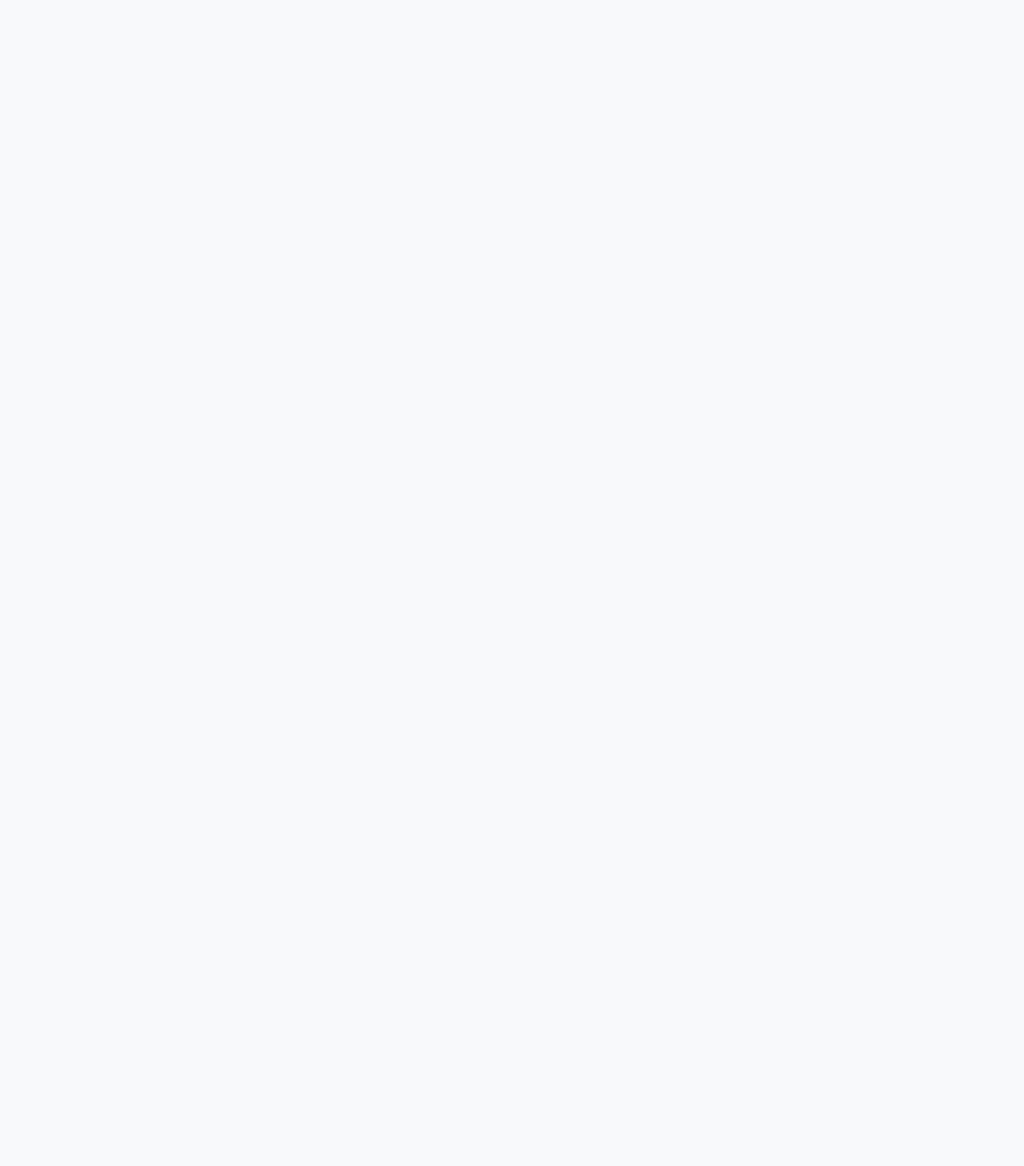
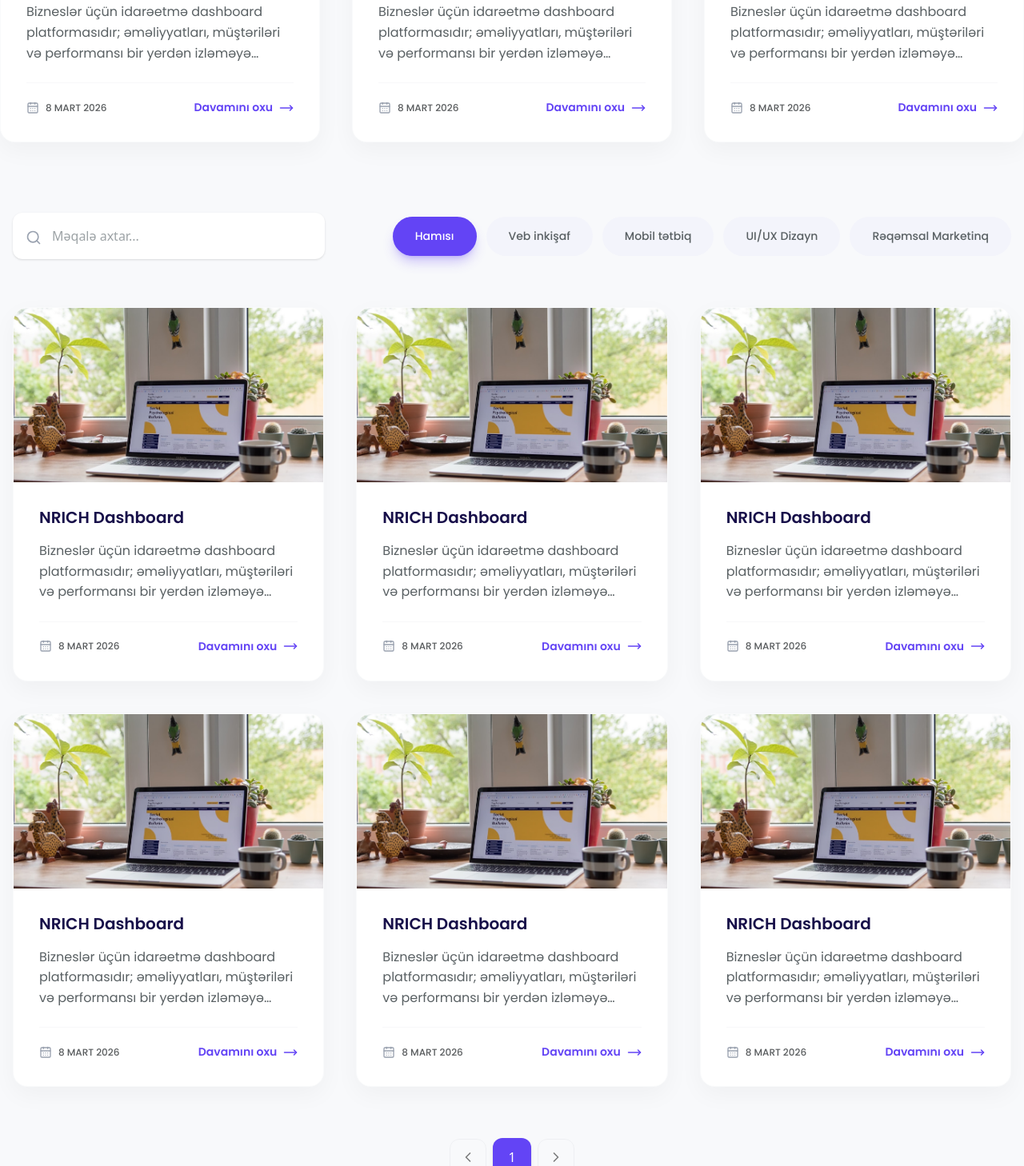
Before and after one commit to NigarHasanzda/BurnCode-New, a Next.js app: page /blog in a window 1280 px wide. Shown: the part 940-2398 px from the top of the page at 80% size. Before the commit the page ends 800 px from the top, so only its background shows below. Built offline with nearby package versions, Linux system fonts and the light colour scheme.

Commit message:
Blog page

```diff
--- /dev/null
+++ b/src/app/blog/Blog.tsx
@@ -0,0 +1,191 @@
+"use client"
+import BlogCard from '@/components/Cards/BlogCard';
+import HeroComponent from '@/components/HeroComponents/HeroComponents';
+import { Poppins } from 'next/font/google';
+import React, { useState } from 'react'
+import { Search, ChevronLeft, ChevronRight } from 'lucide-react'; // İkonlar əlavə edildi
+
+const poppins = Poppins({
+    subsets: ['latin'],
+    weight: ['400', '500', '600'],
+    display: 'swap',
+});
+
+const blogData = [
+    {
+        image: "/blog1.jpg",
+        title: "NRICH Dashboard",
+        category: "Veb inkişaf",
+        technologies: ["Next.js", "Node.js"],
+        description: "Bizneslər üçün idarəetmə dashboard platformasıdır; əməliyyatları, müştəriləri və performansı bir yerdən izləməyə imkan verir.",
+        date: "8 MART 2026",
+        path: "/blog/nrich-dashboard"
+    },
+    {
+        image: "/blog1.jpg",
+        title: "NRICH Dashboard",
+        category: "Veb inkişaf",
+        technologies: ["Next.js", "Node.js"],
+        description: "Bizneslər üçün idarəetmə dashboard platformasıdır; əməliyyatları, müştəriləri və performansı bir yerdən izləməyə imkan verir.",
+        date: "8 MART 2026",
+        path: "/blog/nrich-dashboard"
+    },
+    {
+        image: "/blog1.jpg",
+        title: "NRICH Dashboard",
+        category: "Veb inkişaf",
+        technologies: ["Next.js", "Node.js"],
+        description: "Bizneslər üçün idarəetmə dashboard platformasıdır; əməliyyatları, müştəriləri və performansı bir yerdən izləməyə imkan verir.",
+        date: "8 MART 2026",
+        path: "/blog/nrich-dashboard"
+    },
+    {
+        image: "/blog1.jpg",
+        title: "NRICH Dashboard",
+        category: "Veb inkişaf",
+        technologies: ["Next.js", "Node.js"],
+        description: "Bizneslər üçün idarəetmə dashboard platformasıdır; əməliyyatları, müştəriləri və performansı bir yerdən izləməyə imkan verir.",
+        date: "8 MART 2026",
+        path: "/blog/nrich-dashboard"
+    },
+    {
+        image: "/blog1.jpg",
+        title: "NRICH Dashboard",
+        category: "Veb inkişaf",
+        technologies: ["Next.js", "Node.js"],
+        description: "Bizneslər üçün idarəetmə dashboard platformasıdır; əməliyyatları, müştəriləri və performansı bir yerdən izləməyə imkan verir.",
+        date: "8 MART 2026",
+        path: "/blog/nrich-dashboard"
+    },
+    {
+        image: "/blog1.jpg",
+        title: "NRICH Dashboard",
+        category: "Veb inkişaf",
+        technologies: ["Next.js", "Node.js"],
+        description: "Bizneslər üçün idarəetmə dashboard platformasıdır; əməliyyatları, müştəriləri və performansı bir yerdən izləməyə imkan verir.",
+        date: "8 MART 2026",
+        path: "/blog/nrich-dashboard"
+    },
+
+];
+
+
+const categories = ["Hamısı", "Veb inkişaf", "Mobil tətbiq", "UI/UX Dizayn", "Rəqəmsal Marketinq"];
+
+const Blog = () => {
+    const [activeTab, setActiveTab] = useState("Hamısı");
+
+    // Pagination üçün lazımi state-lər
+    const [currentPage, setCurrentPage] = useState(1);
+    const postsPerPage = 6; // Hər səhifədə göstəriləcək kart sayı
+
+    // Səhifələmə məntiqi
+    const indexOfLastPost = currentPage * postsPerPage;
+    const indexOfFirstPost = indexOfLastPost - postsPerPage;
+    const currentPosts = blogData.slice(indexOfFirstPost, indexOfLastPost);
+    const totalPages = Math.ceil(blogData.length / postsPerPage);
+
+    const paginate = (pageNumber: number) => setCurrentPage(pageNumber);
+
+    return (
+        <>
+            <HeroComponent
+                breadcrumbParent="Ana səhifə"
+                breadcrumbCurrent="Bloglar"
+                titleNormal="Bizim"
+                titleColored="Bloglarımız"
+                description="İdeyadan reallaşdırmaya qədər bütün mərhələlərdə peşəkar komandamız sizinlədir."
+            />
+
+            <section className='max-w-[1550px] mx-auto'>
+                <div>
+                    <h2 className={`text-[#170F49] text-[24px] md:text-[32px] font-semibold leading-[4spx] mb-6 text-start  ${poppins.className}`}>
+                        Ən Son Məqalələr
+                    </h2>
+                </div>
+                <div className="grid grid-cols-1 md:grid-cols-2 lg:grid-cols-3 gap-10">
+                    {blogData.slice(0, 3).map((blog, index) => (
+                        <BlogCard
+                            key={index}
+                            {...blog}
+                        />
+                    ))}
+                </div>
+            </section>
+
+            <section className='max-w-[1550px] mx-auto mt-22 px-4'>
+                <div className='w-full flex flex-col md:flex-row justify-between items-center gap-6 mb-15'>
+                    <div className="relative w-full md:w-[390px] ">
+                        <span className="absolute inset-y-0 left-4 flex items-center pt-1">
+                            <Search size={20} className="text-gray-400" />
+                        </span>
+                        <input
+                            type="text"
+                            placeholder="Məqalə axtar..."
+                            className="w-full pl-12 pr-4 py-4 bg-white rounded-[12px] shadow-sm border border-transparent focus:border-[#6344F5] outline-none transition-all placeholder:text-[#9DA3A6] text-[16px] font-regular"
+                        />
+                    </div>
+                    <div className='flex flex-wrap justify-center md:justify-end items-center gap-2 md:gap-3'>
+                        {categories.map((cat, index) => (
+                            <button
+                                key={index}
+                                onClick={() => {setActiveTab(cat); setCurrentPage(1);}}
+                                className={`${poppins.className} px-7 py-3.5 rounded-4xl text-[14px] font-medium transition-all duration-300 cursor-pointer
+                        ${activeTab === cat
+                                        ? "bg-[#6344F5] text-white shadow-lg shadow-[#6344F5]/30"
+                                        : "bg-[#F3F4FB] text-[#596063] hover:bg-[#E8E9F5]"
+                                    }`}
+                            >
+                                {cat}
+                            </button>
+                        ))}
+                    </div>
+                </div>
+
+                <div className="grid grid-cols-1 md:grid-cols-2 lg:grid-cols-3 gap-10">
+                    {currentPosts.map((blog, index) => (
+                        <BlogCard
+                            key={index}
+                            {...blog}
+                        />
+                    ))}
+                </div>
+
+                {/* Pagination UI */}
+                <div className="flex justify-center items-center gap-2 mt-16 mb-10">
+                    <button
+                        onClick={() => setCurrentPage(prev => Math.max(prev - 1, 1))}
+                        disabled={currentPage === 1}
+                        className="p-3 rounded-xl border border-gray-200 hover:bg-gray-50 disabled:opacity-50 transition-all cursor-pointer"
+                    >
+                        <ChevronLeft size={20} />
+                    </button>
+
+                    {[...Array(totalPages)].map((_, i) => (
+                        <button
+                            key={i}
+                            onClick={() => paginate(i + 1)}
+                            className={`w-12 h-12 rounded-xl font-medium transition-all cursor-pointer
+                                ${currentPage === i + 1
+                                    ? "bg-[#6344F5] text-white shadow-md"
+                                    : "bg-white border border-gray-100 text-gray-600 hover:bg-gray-50"
+                                }`}
+                        >
+                            {i + 1}
+                        </button>
+                    ))}
+
+                    <button
+                        onClick={() => setCurrentPage(prev => Math.min(prev + 1, totalPages))}
+                        disabled={currentPage === totalPages}
+                        className="p-3 rounded-xl border border-gray-200 hover:bg-gray-50 disabled:opacity-50 transition-all cursor-pointer"
+                    >
+                        <ChevronRight size={20} />
+                    </button>
+                </div>
+            </section>
+        </>
+    )
+}
+
+export default Blog;
--- a/src/app/blog/page.tsx
+++ b/src/app/blog/page.tsx
@@ -1,8 +1,9 @@
 import React from 'react'
+import Blog from './Blog'
 
 const page = () => {
   return (
-    <div>page</div>
+    <Blog />
   )
 }
 
--- a/src/app/services/Services.tsx
+++ b/src/app/services/Services.tsx
@@ -102,7 +102,7 @@ const ServicesSection = () => {
                 description="İdeyadan reallaşdırmaya qədər bütün mərhələlərdə peşəkar komandamız sizinlədir."
             />
             <section className="py-20 ">
-                <div className="container mx-auto px-4">
+                <div className="container mx-auto ">
                     <div className="grid grid-cols-1 md:grid-cols-2 lg:grid-cols-3 gap-8">
                         {services.map((service, index) => (
                             <ServiceCard
@@ -120,7 +120,7 @@ const ServicesSection = () => {
             </section>
 
             <section className={`${poppins.className}`}>
-                <div className="max-w-[1550px] mx-auto px-6">
+                <div className="max-w-[1580px] mx-auto px-6">
                     <div className="grid grid-cols-1 sm:grid-cols-2 lg:grid-cols-4 gap-6">
                         {steps.map((step) => (
                             <div
--- a/src/components/Cards/BlogCard.tsx
+++ b/src/components/Cards/BlogCard.tsx
@@ -22,7 +22,7 @@ const BlogCard = ({ image, title, description, date, path }: BlogCardProps) => {
     <div className={`${poppins.className} bg-white rounded-[18px] overflow-hidden shadow-[0_10px_30px_rgba(0,0,0,0.04)] border border-gray-50 flex flex-col h-full group transition-all duration-300 hover:shadow-[0_20px_40px_rgba(0,0,0,0.08)]`}>
 
       {/* Şəkil Bölməsi */}
-      <div className="relative aspect-[16/10] w-full overflow-hidden">
+      <div className="relative aspect-[16/9] w-full overflow-hidden">
         <img
           src={image}
           alt={title}
--- a/src/components/Header/Header.tsx
+++ b/src/components/Header/Header.tsx
@@ -18,7 +18,7 @@ const Header = () => {
 
   return (
     <header className="w-full relative">
-      <div className="max-w-[1440px] mx-auto px-6 py-[32px] flex items-center justify-between">
+      <div className="max-w-[1630px] mx-auto px-6 py-[32px] flex items-center justify-between">
 
 
         <div className="flex-shrink-0">
--- a/src/components/HeroComponents/EndSection.tsx
+++ b/src/components/HeroComponents/EndSection.tsx
@@ -25,7 +25,7 @@ const EndSection = ({
   bgImage = "/faqbg.png"
 }: EndSectionProps) => {
   return (
-    <div className='max-w-[1530px] mx-auto px-6'>
+    <div className='max-w-[1580px] mx-auto px-6'>
       <div className="relative w-full rounded-[40px] p-10 md:p-20 text-center overflow-hidden group">
         <img
           src={bgImage}
```
Also changed, not shown: src/app/projects/Project.tsx (+2 -5 lines), src/components/Cards/ProjectCard.tsx (+5 -13 lines).
